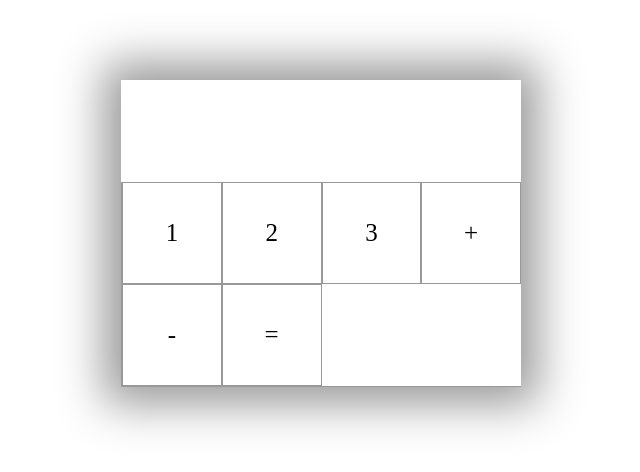
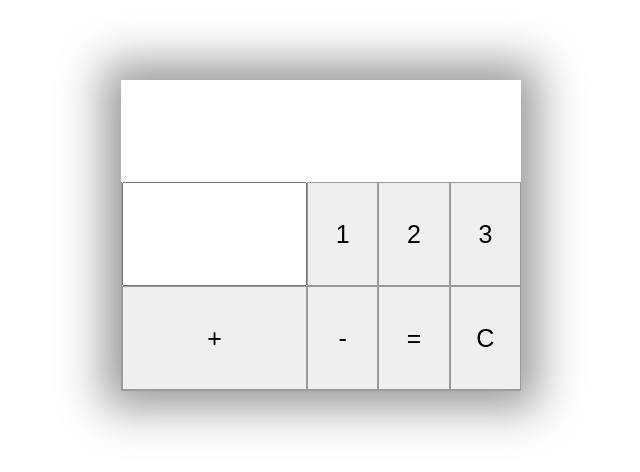
Before and after one commit to elyahyaoui-oubay/Calculatrice, a plain HTML site: page Prototype/index.html in a window 1280 px wide. Shown: the whole page, without its empty margins (319-959 px from the left). Drawn offline with Linux system fonts and the light colour scheme.

Commit message:
update html

```diff
--- a/Prototype/index.html
+++ b/Prototype/index.html
@@ -12,12 +12,14 @@
        <div class="container">
         <div id="display"></div>
         <div class="buttons">
-           <div class="button">1</div>
-           <div class="button">2</div>
-           <div class="button">3</div>
-           <div class="button">+</div>
-           <div class="button">-</div>
-           <div class="button">=</div>
+            <input type="text" id="afficheur">
+            <button class="button" onclick="ClickNumber(1)">1</button>
+            <button class="button" onclick="ClickNumber(2)">2</button>
+            <button class="button" onclick="ClickNumber(3)">3</button>
+            <button class="button" onclick="Operation('+')">+</button>
+            <button class="button" onclick="Operation('-')">-</button>
+            <button class="button" onclick="Egale()">=</button>
+            <button class="button" onclick="Init()">C</button>
         </div>
 
 
```
